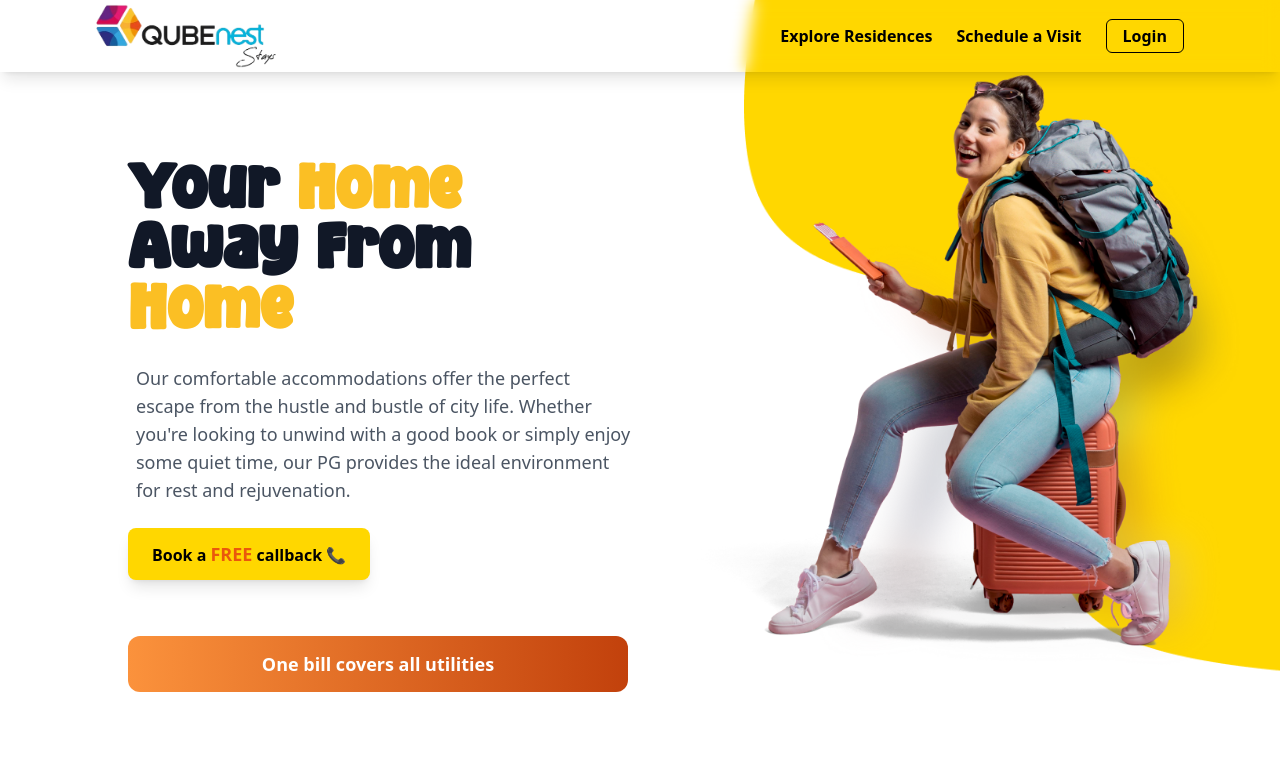
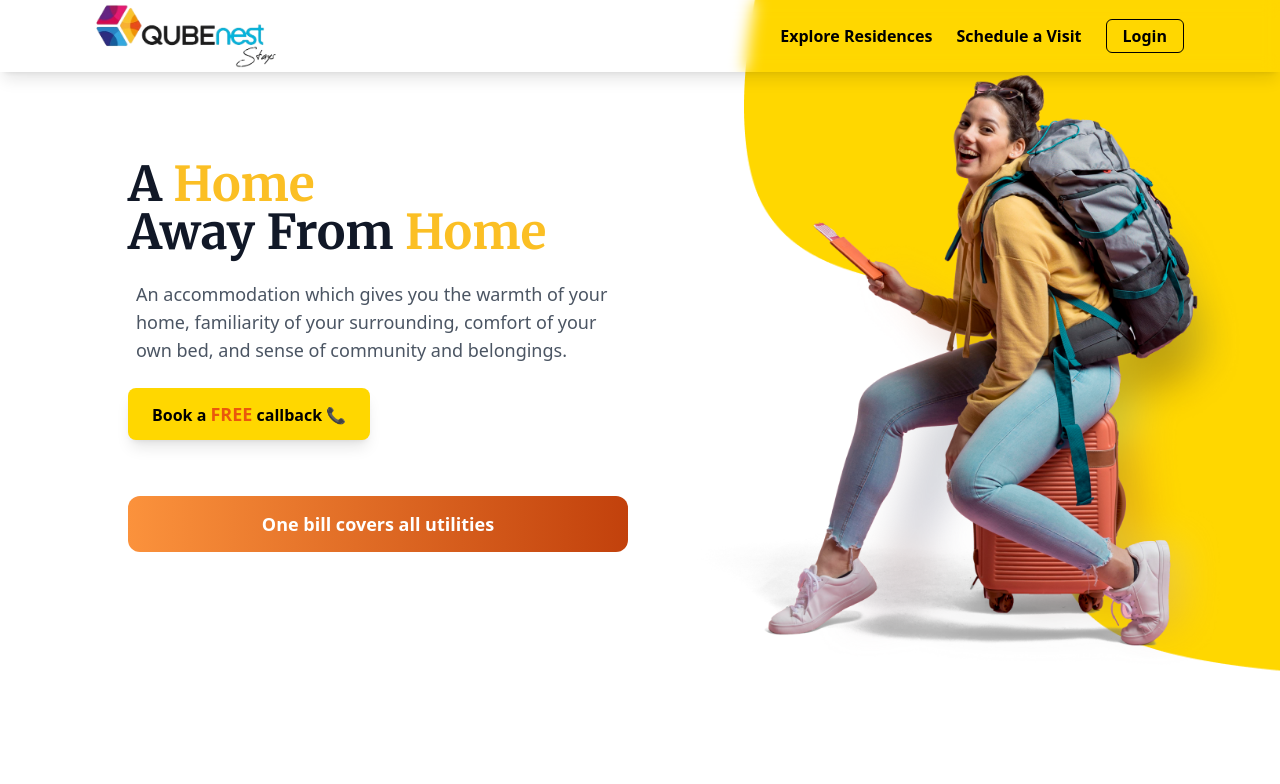
Before and after one commit to Satya01jeet/qubenest, a React (Vite) app in the folder client/: page / in a window 1280 px wide. Shown: the top 784 px of the page. Built offline with nearby package versions, Linux system fonts and the light colour scheme.

Commit message:
call back modal

```diff
--- a/client/index.html
+++ b/client/index.html
@@ -7,6 +7,7 @@
     <link rel="stylesheet" href="https://cdnjs.cloudflare.com/ajax/libs/font-awesome/6.0.0-beta3/css/all.min.css">
     <meta name="viewport" content="width=device-width, initial-scale=1.0" />
     <title>QubeNest</title>
+    <link href="https://fonts.googleapis.com/css2?family=Merriweather:wght@300;400;700&display=swap" rel="stylesheet">
     <script type="text/javascript">
       // Single Page Apps for GitHub Pages
       // MIT License
--- a/client/src/App.jsx
+++ b/client/src/App.jsx
@@ -32,7 +32,6 @@ function App() {
               <TourSection />
               <Testimonial />
               <LocationSection />
-              <Contact />
             </>
           }
         />
--- a/client/src/components/HeroSection.jsx
+++ b/client/src/components/HeroSection.jsx
@@ -17,11 +17,14 @@ const HeroSection = () => {
       {/* text section */}
       <div className="flex flex-col md:mt-16 md:w-1/2">
         <div className="space-y-6 md:ml-24 text-center md:text-left">
-          <h1 className="text-4xl md:text-6xl font-bold text-gray-900 font-winterSelfie">
-            Your <span className='text-amber-400'> Home</span> <br />Away From<span className='text-amber-400'> Home</span>
+          <h1 className="text-4xl md:text-5xl font-extrabold text-gray-900 font-merriweather">
+            A <span className='text-amber-400'>Home</span>
+             <br />
+             Away From
+             <span className='text-amber-400'> Home</span>
           </h1>
           <p className="text-gray-600 text-lg md:text-lg lg:mx-2">
-            Our comfortable accommodations offer the perfect escape from the hustle and bustle of city life. Whether you're looking to unwind with a good book or simply enjoy some quiet time, our PG provides the ideal environment for rest and rejuvenation.
+          An accommodation which gives you the warmth of your home, familiarity of your surrounding, comfort of your own bed, and sense of community and belongings.
           </p>
           <button className="mt-4 px-6 py-3 bg-gold text-black rounded-lg shadow-lg hover:bg-amber-500 active:scale-95 transition ease-in-out font-semibold" onClick={toggleCallbackModal}>
             Book a <span className='text-orange-600 font-bold text-lg'>FREE</span> callback 📞
--- a/client/src/components/Location.jsx
+++ b/client/src/components/Location.jsx
@@ -4,19 +4,18 @@ import { MapPin, Clock, Phone, Mail, Navigation } from 'lucide-react';
 const LocationSection = () => {
   const businessInfo = {
     name: "Qubenest Elite Co-living PG",
-    address: "Near Manyata Tech Park, Bangalore",
-    phone: "+1 (234) 567-8900", // Replace with actual phone
+    address: "Site No-16, Bus point, Survey No -141, Service Rd, Nagawara, Bengaluru, Karnataka 560045",
+    phone: "+91 7619636239",
     email: "contact@qubenest.com", // Replace with actual email
     hours: [
-      "Monday - Friday: 9:00 AM - 6:00 PM",
-      "Saturday: 10:00 AM - 4:00 PM",
-      "Sunday: Closed",
+      "Opens 365 Days - 24*7",
+
     ],
   };
 
   return (
     <div className="bg-white">
-      <div className="max-w-7xl mx-auto py-4 px-4 sm:px-6 lg:px-8">
+      <div className="max-w-7xl mx-auto py-4 px-4 sm:px-6 lg:px-8 mb-16">
         <div className="text-center mb-12">
           <h2 className="text-5xl font-winterSelfie text-gray-900 mb-4">
             Our Location
--- a/client/src/index.css
+++ b/client/src/index.css
@@ -6,3 +6,5 @@
     font-family: 'WinterSelfie';
     src: url('./assets/fonts/WinterSelfie-vnaKA.ttf');
 }
+
+@import url('https://fonts.googleapis.com/css2?family=Merriweather:wght@300;400;700&display=swap');
--- a/client/tailwind.config.js
+++ b/client/tailwind.config.js
@@ -9,7 +9,8 @@ export default {
         gold: '#FFD700',
       },
       fontFamily: {
-        'winterSelfie': ['winterSelfie', 'sans-serif']
+        'winterSelfie': ['winterSelfie', 'sans-serif'],
+        'merriweather': ['Merriweather', 'serif'],
       }
     },
   },
```
